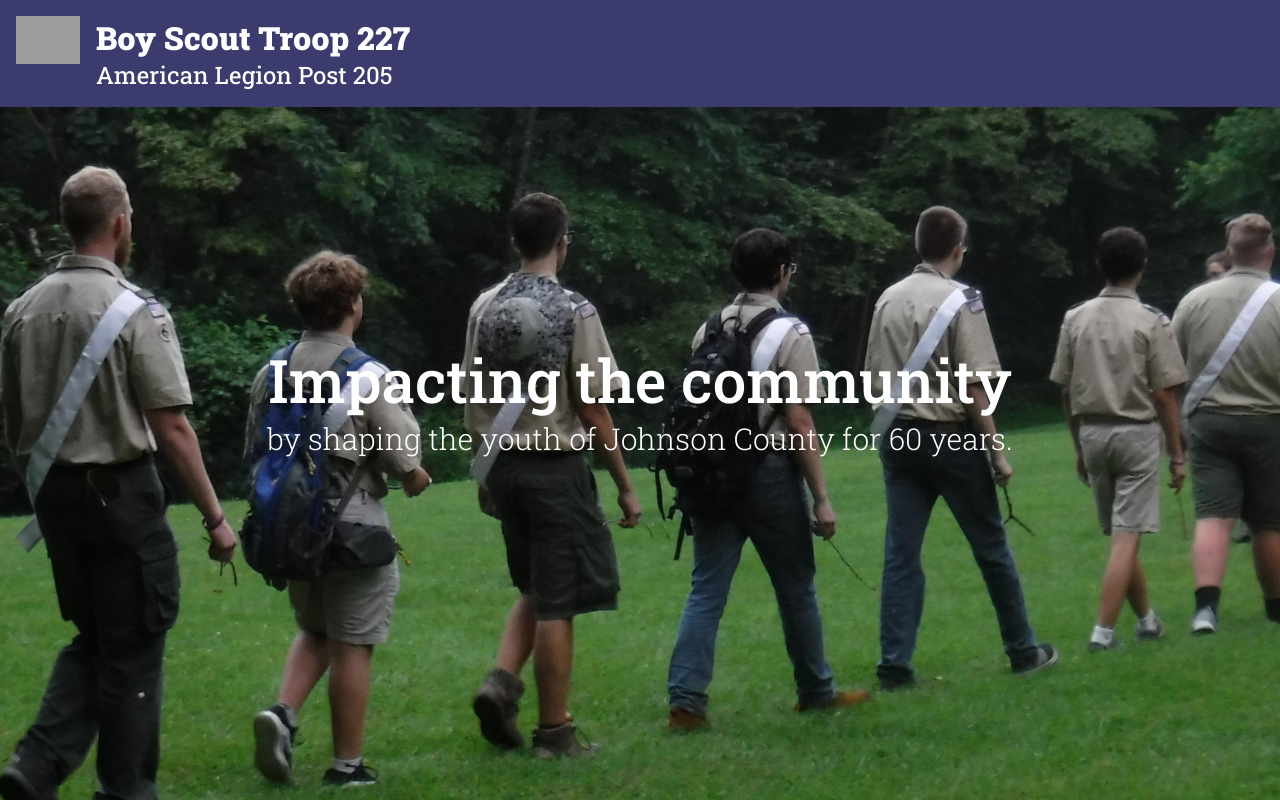
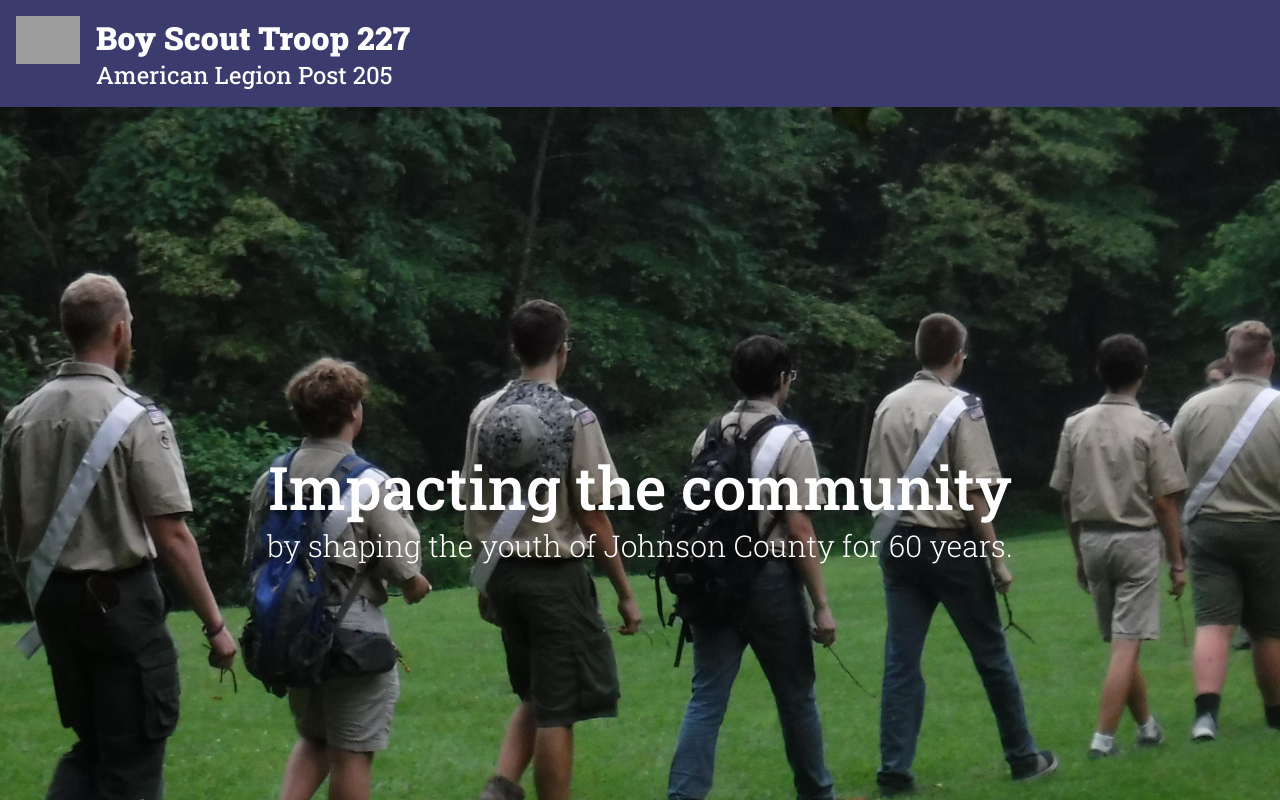
Before and after one commit to SATroop227Media/WebpageTroop227, a React (Vite) app: page / in a window 1280 px wide. Shown: the top 800 px of the page. Built offline with nearby package versions, Linux system fonts and the light colour scheme; grey boxes are pictures that could not be loaded.

Commit message:
removed absolute positioning on header

```diff
--- a/src/App.css
+++ b/src/App.css
@@ -1,6 +1,5 @@
 
 header {
-  position: absolute;
   width: 100%;
   background-color: #3C3B6E;
   padding: .65em;
@@ -22,7 +21,7 @@ header {
   margin: 0;
 }
 
-nav ul {
+/* nav ul {
   margin: 0;
   padding: 0;
   list-style: none;
@@ -47,7 +46,7 @@ nav a:hover,
 nav a:focus {
   text-decoration: underline;
   color: #ffdbb2;
-}
+} */
 
 @media (min-width: 60rem) {
 
@@ -60,12 +59,12 @@ nav a:focus {
   }
 
   .header-logo {
-    float: left;
+    /* float: left; */
     width: initial;
     gap: 1em;
   }
 
-  nav {
+  /* nav {
     float: right;
     margin: .5em;
     padding-top: .68em;
@@ -73,7 +72,7 @@ nav a:focus {
 
   nav a {
     font-size: 1rem;
-  }
+  } */
 }
 
 /* typography
@@ -131,6 +130,8 @@ p {
 }
 
 
+
+
 @media (min-width: 60rem) {
   .header-title {
     font-size: 2rem;
@@ -152,6 +153,8 @@ p {
   padding: 10em 0em;
   color: #FEFEFE;
 }
+
+
 
 /* .home-banner::after {
   background: radial-gradient(circle, rgba(255,255,255,0) 48%, rgba(0,0,0,1) 100%);
```
